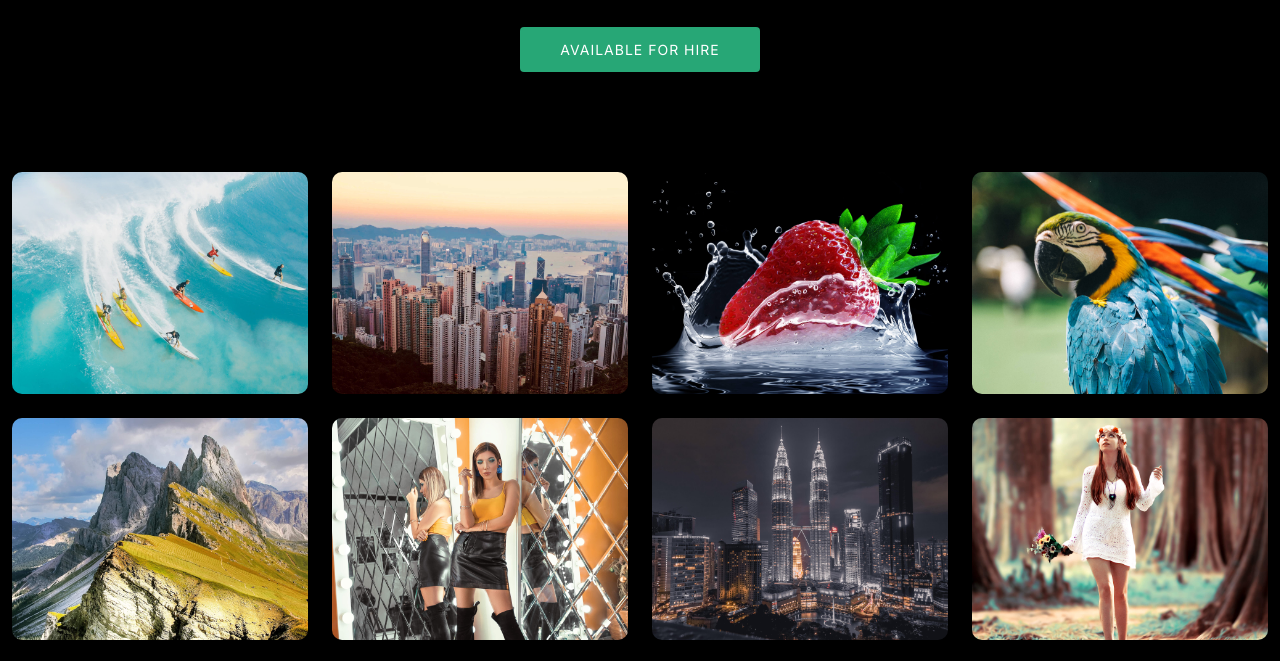
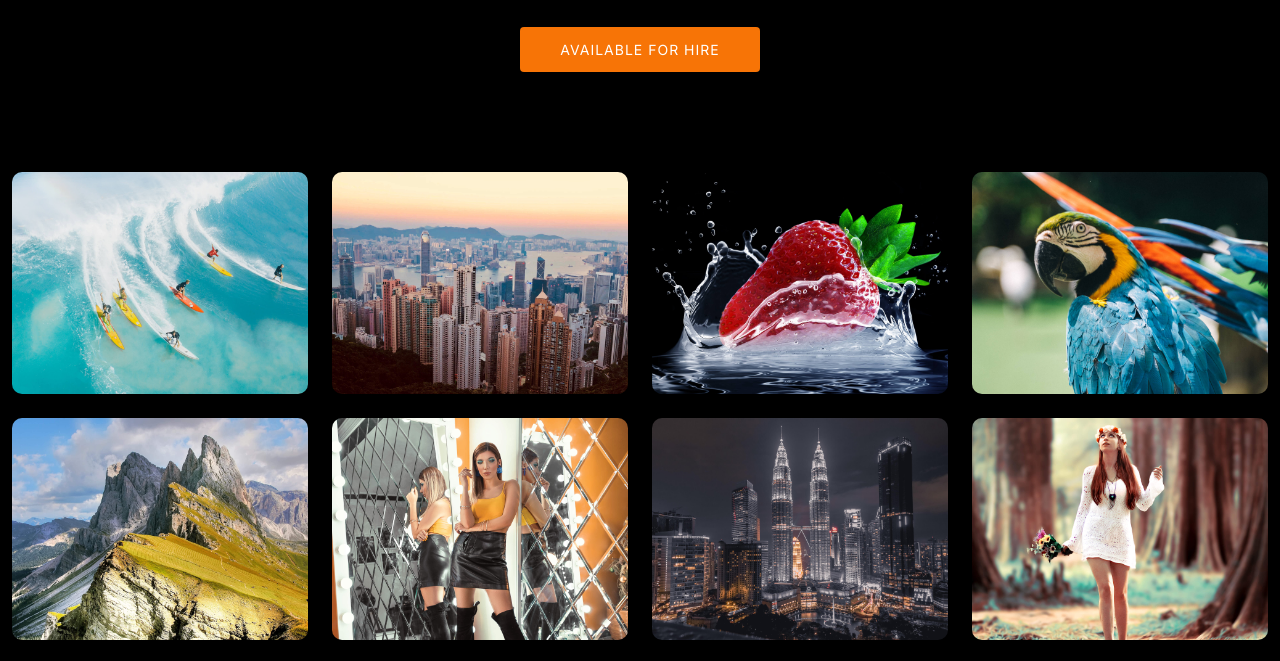
Before and after one commit to cattafynn/cattafynn.github.io, a plain HTML site: page index.html in a window 1280 px wide. Shown: the part 344-1005 px from the top of the page. Drawn offline with nearby package versions, Linux system fonts and the light colour scheme.

Commit message:
Update main.css

```diff
--- a/assets/css/main.css
+++ b/assets/css/main.css
@@ -19,7 +19,7 @@
 /* Colors */
 :root {
   --color-default: #fafafa;
-  --color-primary: #27a776;
+  --color-primary: #F77406;
   --color-secondary: #161718;
 }
 
```
